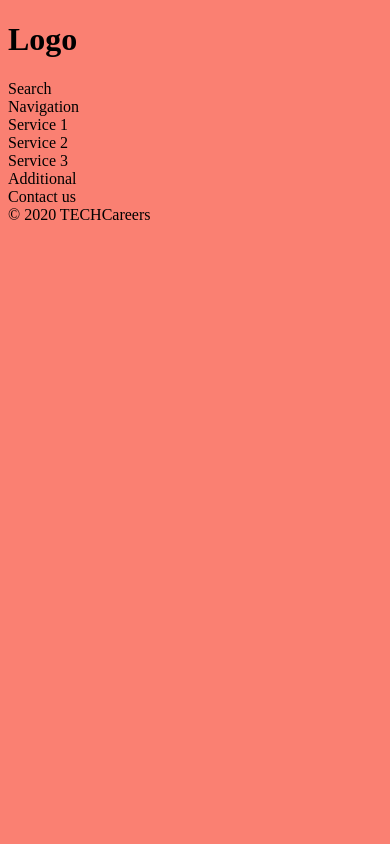
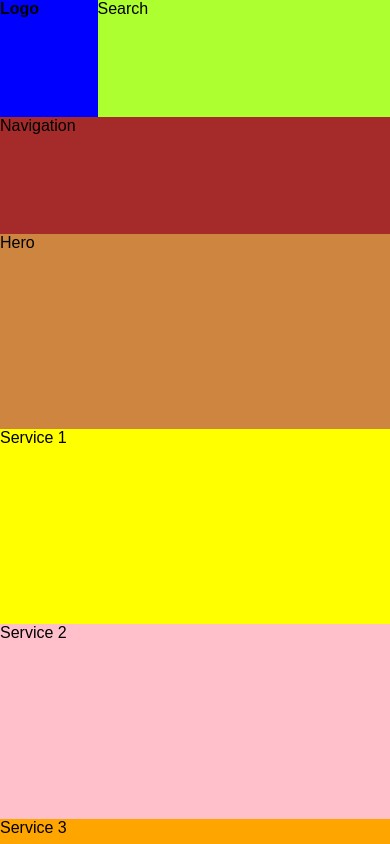
Before and after one commit to KenjiAu-Creator/4.2-lets-try-css, a plain HTML site: page flex.html in a window 390 px wide. Shown: the top 844 px of the page. Drawn offline with Linux system fonts and the light colour scheme.

Commit message:
Added in Tablet example for Flex

```diff
--- a/css/flex.css
+++ b/css/flex.css
@@ -1,3 +1,98 @@
-html {
-  background-color: salmon;
+/*
+ * DON'T DO THIS PART IN THE REAL WORLD
+ * WE ARE JUST SETTING HEIGHTS AND COLORS
+ * FOR TESTING PURPOSES...
+ */
+
+ header h1,
+ header form,
+ header nav {
+   height: 30vw;
+   background-color: blue;
+ }
+ header form {
+   background-color: greenyellow;
+ }
+ header nav {
+   background-color: brown;
+ }
+ main section,
+ main article,
+ main form {
+   height: 50vw;
+   background-color: peru;
+ }
+ main section:nth-of-type(2) {
+   background-color: yellow;
+ }
+ main section:nth-of-type(3) {
+  background-color: pink;
 }
+main section:nth-of-type(4) {
+  background-color: orange;
+}
+main article {
+  background-color: green;
+}
+main form {
+  background-color: royalblue;
+}
+footer {
+  height: 20vw;
+  background-color:purple;
+}
+
+/*
+ * Browser Default Style Reset
+ * Please look into professionally prepared ones online!
+ */
+
+ * {
+   font-family: Arial, Helvetica, sans-serif;
+   font-size: 16px;
+   padding: 0;
+   margin: 0;
+ }
+ /*
+  * Flex Practice starts here
+  * Remember Mobile first!
+  */
+header {
+  display: flex;
+  flex-direction: row;
+  flex-wrap: wrap;
+}
+header h1 { /* Logo */
+ width: 25%;
+}
+header form { /* Form */
+  width: 75%;
+}
+header nav {
+  /* width: 100vw; */
+  width: 100%;
+}
+
+/* Targeting tablets and larger... */
+@media screen and (min-width: 600px) {
+  main {
+    display: flex;
+    flex-direction: row;
+    flex-wrap: wrap;
+  }
+  main section,
+  main article,
+  main form {
+    width: 100%;
+  }
+  /* Service 1 */
+  main section:nth-of-type(2),
+  /* Service 2 */
+  main section:nth-of-type(3),
+  /* Contact us */
+  main form,
+  /* Additional */
+  main article {
+    width: 50%;
+  }
+}
--- a/flex.html
+++ b/flex.html
@@ -8,10 +8,13 @@
   <link rel="stylesheet" type="text/css" href="css/flex.css">
 </head>
 <body>
+  <header>
   <h1>Logo</h1>
   <form>Search</form>
-  <navigation>Navigation</navigation>
+  <nav>Navigation</nav>
+  </header>
   <main>
+    <section>Hero</section>
     <section>Service 1</section>
     <section>Service 2</section>
     <section>Service 3</section>
```
